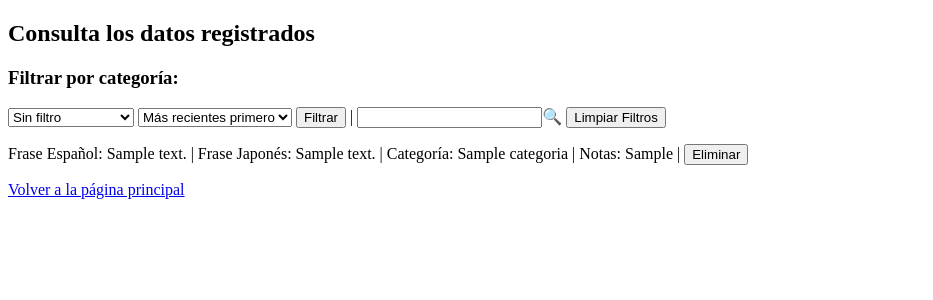
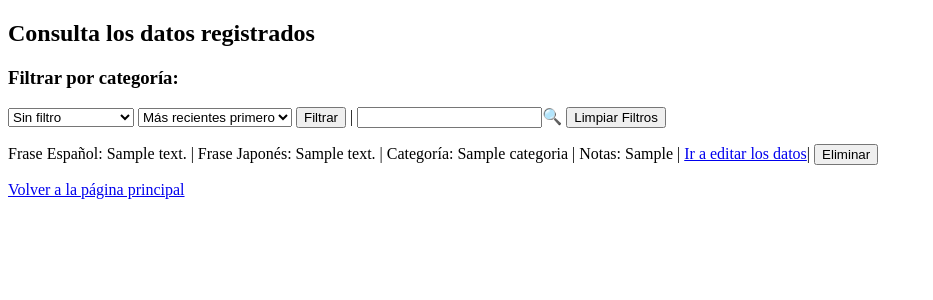
Before and after one commit to MiguelitoBFMV/JapaLearn, a Django app: page /consulta/ in a window 1280 px wide. Shown: the part 98-398 px from the top of the page, without its empty margins (0-933 px from the left). Run offline with Django 5.2, Linux system fonts and the light colour scheme; tables that the repository leaves empty hold one stand-in row (values such as "Sample post").

Commit message:
Add Edit Data (incomplete)

```diff
--- a/japalearn/urls.py
+++ b/japalearn/urls.py
@@ -1,10 +1,11 @@
 from django.contrib import admin
 from django.urls import path
 
-from phrases.views import main_page, consulta_datos
+from phrases.views import main_page, consulta_datos, editar_datos
 
 urlpatterns = [
     path("", main_page, name="main_page"),
     path('consulta/', consulta_datos, name="consulta_datos"),
+    path('editar/<int:registro_id>/', editar_datos, name="editar_datos"),
     path('admin/', admin.site.urls)
 ]
--- a/phrases/templates/phrases/consulta_datos.html
+++ b/phrases/templates/phrases/consulta_datos.html
@@ -30,7 +30,8 @@
             {% for registro in registros %}
                 <form method="POST">
                     {% csrf_token %}
-                    <p>Frase Español: {{registro.texto_esp}} | Frase Japonés: {{registro.texto_jp}} | Categoría: {{registro.categoria}} | Notas: {{registro.nota}} | <button type="submit" name="action" value="delete">Eliminar</button></p>
+                    <p>Frase Español: {{registro.texto_esp}} | Frase Japonés: {{registro.texto_jp}} | Categoría: {{registro.categoria}} | Notas: {{registro.nota}} |
+                    <a href='{% url "editar_datos" registro.id %}'>Ir a editar los datos</a>| <button type="submit" name="action" value="delete" onclick="return confirm('¿Seguro que quieres eliminar?')">Eliminar</button></p>
                     <input type="hidden" name="registro_id" value={{registro.id}}>
                 </form>
             {% endfor %}
--- a/phrases/views.py
+++ b/phrases/views.py
@@ -1,4 +1,5 @@
-from django.shortcuts import redirect, render
+from django.http import HttpResponse
+from django.shortcuts import redirect, render, get_object_or_404
 from .services import translate_text
 from .models import Categoria, Frase
 from django.db.models import Q
@@ -83,3 +84,11 @@ def consulta_datos(request):
 
 
     return render(request, "phrases/consulta_datos.html", {"registros": registros, "categorias": categoria, "categoria_id": categoria_id, "orden": orden, "valor_buscado": valor_buscado})
+
+
+
+def editar_datos(request, registro_id):
+
+    registro_seleccionado = get_object_or_404(Frase, id=registro_id)
+
+    return render(request, "phrases/editar_datos.html", {"registro": registro_seleccionado })
```
Also changed, not shown: phrases/templates/phrases/editar_datos.html (added, +12 -0 lines).
